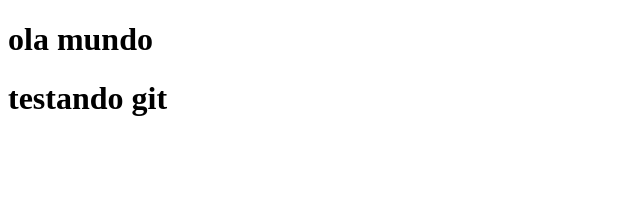
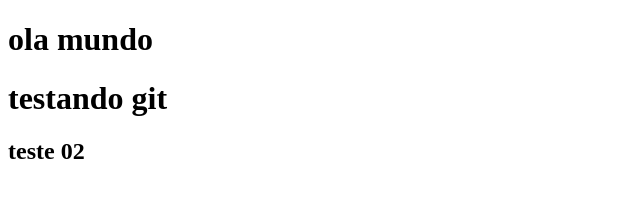
Before and after one commit to jamillyferreira/curso_git_1, a plain HTML site: page about.html in a window 1280 px wide. Shown: the whole page, without its empty margins (0-640 px from the left). Drawn offline with Linux system fonts and the light colour scheme.

Commit message:
nova atualizacao

```diff
--- a/about.html
+++ b/about.html
@@ -9,5 +9,6 @@
 </head>
 <body>
     <h1>testando git</h1>
+    <h2>teste 02</h2>
 </body>
 </html>
```
